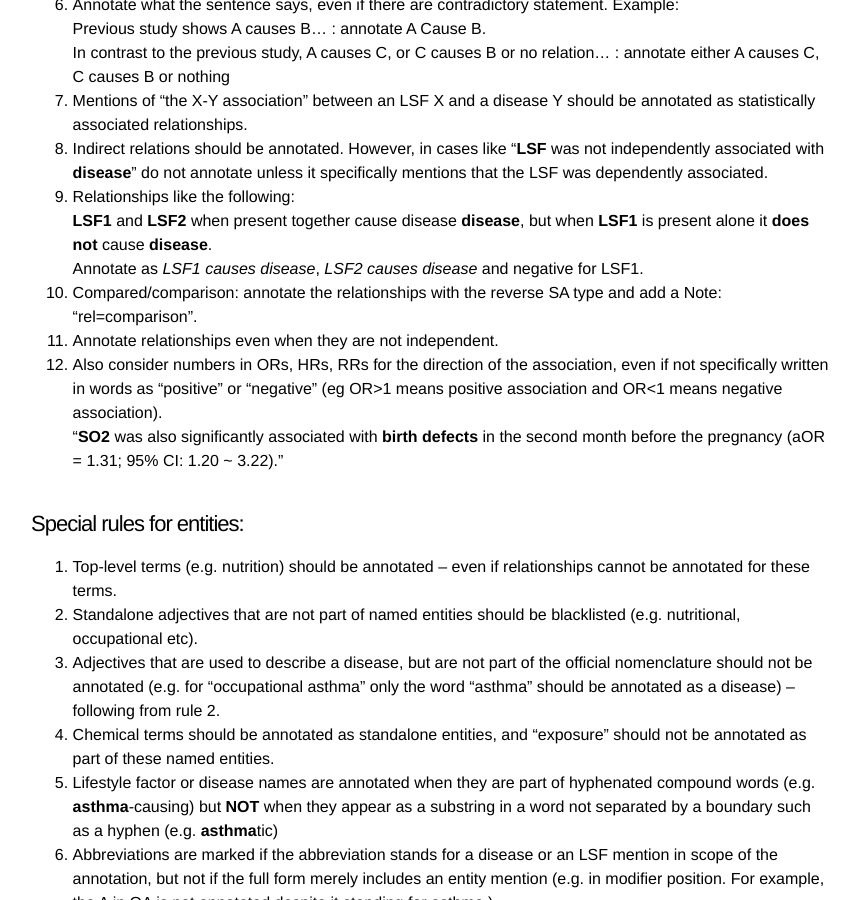
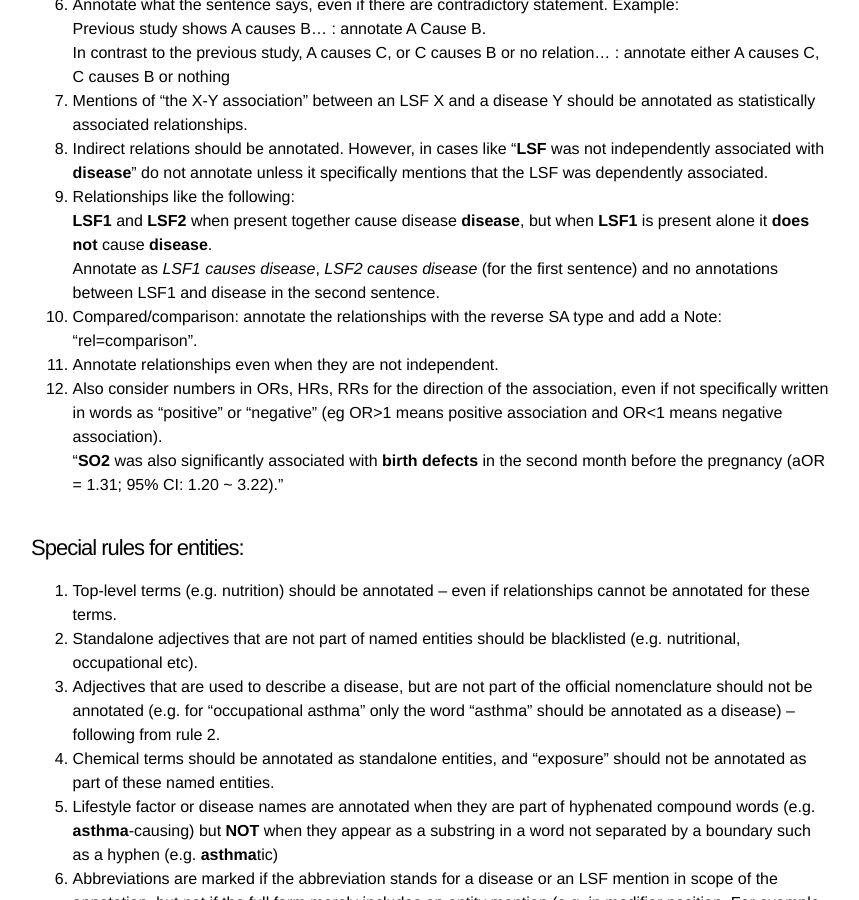
Before and after one commit to EvaMakri/lifestylefactors-annotation-docs, a Jekyll site: the page built from relations.md, in a window 1280 px wide and 900 px high, scrolled down 2859 px. Shown: the whole window, without its empty margins (209-1068 px from the left). Built offline with Jekyll 4.4.1, drawn with Linux system fonts in a browser that asks for light colours.

Commit message:
Update relations.md

```diff
--- a/relations.md
+++ b/relations.md
@@ -143,7 +143,7 @@ Examples:
 
     __LSF1__ and __LSF2__ when present together cause disease __disease__, but when __LSF1__ is present alone it **does not** cause __disease__.
 
-    Annotate as _LSF1 causes disease_, _LSF2 causes disease_  and negative for LSF1.
+    Annotate as _LSF1 causes disease_, _LSF2 causes disease_ (for the first sentence) and no annotations between LSF1 and disease in the second sentence.
 
 
 4. Compared/comparison: annotate the relationships with the reverse SA type and add a Note: “rel=comparison”.
```
